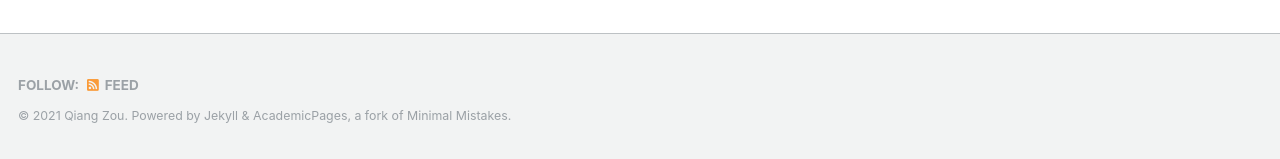
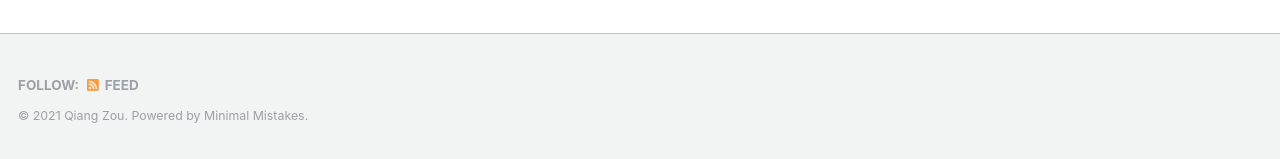
Before and after one commit to Qiang-Zou/Qiang-Zou.github.io, a Jekyll site: the page built from _pages/about.md, in a window 1280 px wide. Shown: the part 738-897 px from the top of the page. Built offline with Jekyll 4.4.1, drawn with Linux system fonts in a browser that asks for light colours.

Commit message:
Update footer.html

```diff
--- a/_includes/footer.html
+++ b/_includes/footer.html
@@ -21,4 +21,4 @@
   </ul>
 </div>
 
-<div class="page__footer-copyright">&copy; {{ site.time | date: '%Y' }} {{ site.name | default: site.title }}. {{ site.data.ui-text[site.locale].powered_by | default: "Powered by" }} <a href="http://jekyllrb.com" rel="nofollow">Jekyll</a> &amp; <a href="https://github.com/academicpages/academicpages.github.io">AcademicPages</a>, a fork of <a href="https://mademistakes.com/work/minimal-mistakes-jekyll-theme/" rel="nofollow">Minimal Mistakes</a>.</div>
+<div class="page__footer-copyright">&copy; {{ site.time | date: '%Y' }} {{ site.name | default: site.title }}. {{ site.data.ui-text[site.locale].powered_by | default: "Modified from " }} <a href="https://mademistakes.com/work/minimal-mistakes-jekyll-theme/" rel="nofollow">Minimal Mistakes</a>.</div>
```
